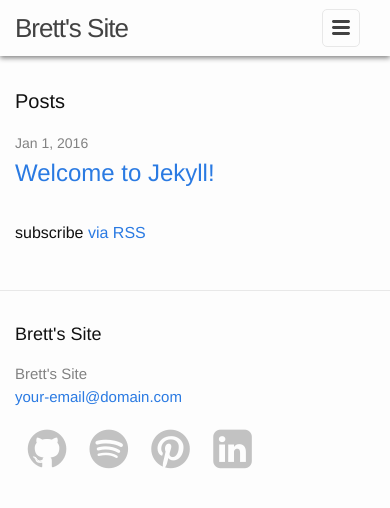
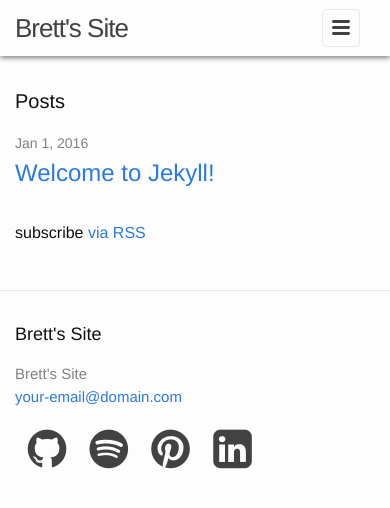
Before and after one commit to brettjbush/brettjbush.github.io, a Jekyll site: the page built from index.html, in a window 390 px wide. Shown: the top 508 px of the page. Built offline with Jekyll 4.4.1, drawn with Linux system fonts in a browser that asks for light colours; nearby versions of some CDN libraries.

Commit message:
mobile text color

```diff
--- a/_sass/_base.scss
+++ b/_sass/_base.scss
@@ -206,4 +206,8 @@ pre {
             -moz-transition: 0.1s linear; /* Firefox */
             -webkit-transition: 0.1s linear; /*safari and chrome */
         }
+
+        @include media-query($on-palm) {
+          color: $grey-color-dark;
+        }
 }
```
